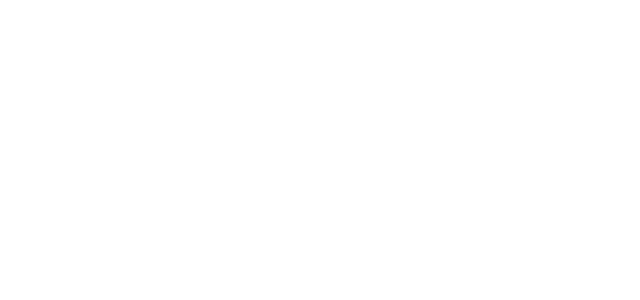
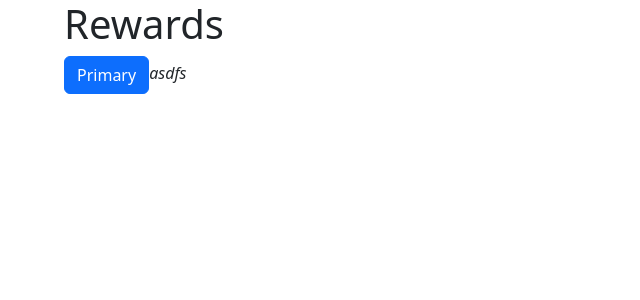
Before and after one commit to MinervaQuin/StepForward, an Angular app: page /rewards in a window 1280 px wide. Before the commit this address led to /. Shown: the top 300 px of the page, without its empty margins (0-640 px from the left). Built offline with nearby package versions, Linux system fonts and the light colour scheme.

Commit message:
Page: Rewards - creating component, changing routing

```diff
--- a/src/app/app-routing.module.ts
+++ b/src/app/app-routing.module.ts
@@ -1,9 +1,12 @@
 import { NgModule } from '@angular/core';
 import { RouterModule, Routes } from '@angular/router';
 import { NotLoggedMainPageComponent } from './not-logged-main-page/not-logged-main-page.component';
+import { RewardsPageComponent } from './rewards-page/rewards-page.component';
 
 const routes: Routes = [
   { path: '', component: NotLoggedMainPageComponent }
+  ,
+  { path: 'rewards', component: RewardsPageComponent }
 ];
 
 @NgModule({
--- a/src/app/app.module.ts
+++ b/src/app/app.module.ts
@@ -5,11 +5,13 @@
 import { AppComponent } from './app.component';
 import { NotLoggedMainPageComponent } from './not-logged-main-page/not-logged-main-page.component';
 import { NgbModule, NgbCarouselModule } from '@ng-bootstrap/ng-bootstrap';
+import { RewardsPageComponent } from './rewards-page/rewards-page.component';
 
 @NgModule({
   declarations: [
     AppComponent,
-    NotLoggedMainPageComponent
+    NotLoggedMainPageComponent,
+    RewardsPageComponent
   ],
   imports: [
     BrowserModule,
--- /dev/null
+++ b/src/app/rewards-page/rewards-page.component.css
@@ -0,0 +1,13 @@
+@import url('https://fonts.googleapis.com/css2?family=Poppins&display=swap');
+@import url('https://fonts.googleapis.com/css2?family=Poppins:wght@200&display=swap');
+
+.body{
+    padding-left: 5%;
+    padding-right: 5%;
+}
+
+.section-title{
+    font-family: 'Poppins', sans-serif;
+    color: #583E29;
+
+}
--- /dev/null
+++ b/src/app/rewards-page/rewards-page.component.html
@@ -0,0 +1,9 @@
+
+
+<div class="body">
+    <h1>Rewards</h1>
+    <button type="button" class="btn btn-primary">Primary
+
+    </button>
+    <i class="bi bi-0-circle-fill">asdfs</i>
+</div>
```
Also changed, not shown: src/app/rewards-page/rewards-page.component.ts (added, +10 -0 lines), 1 other file (tests, documents, lock files or other folders).
